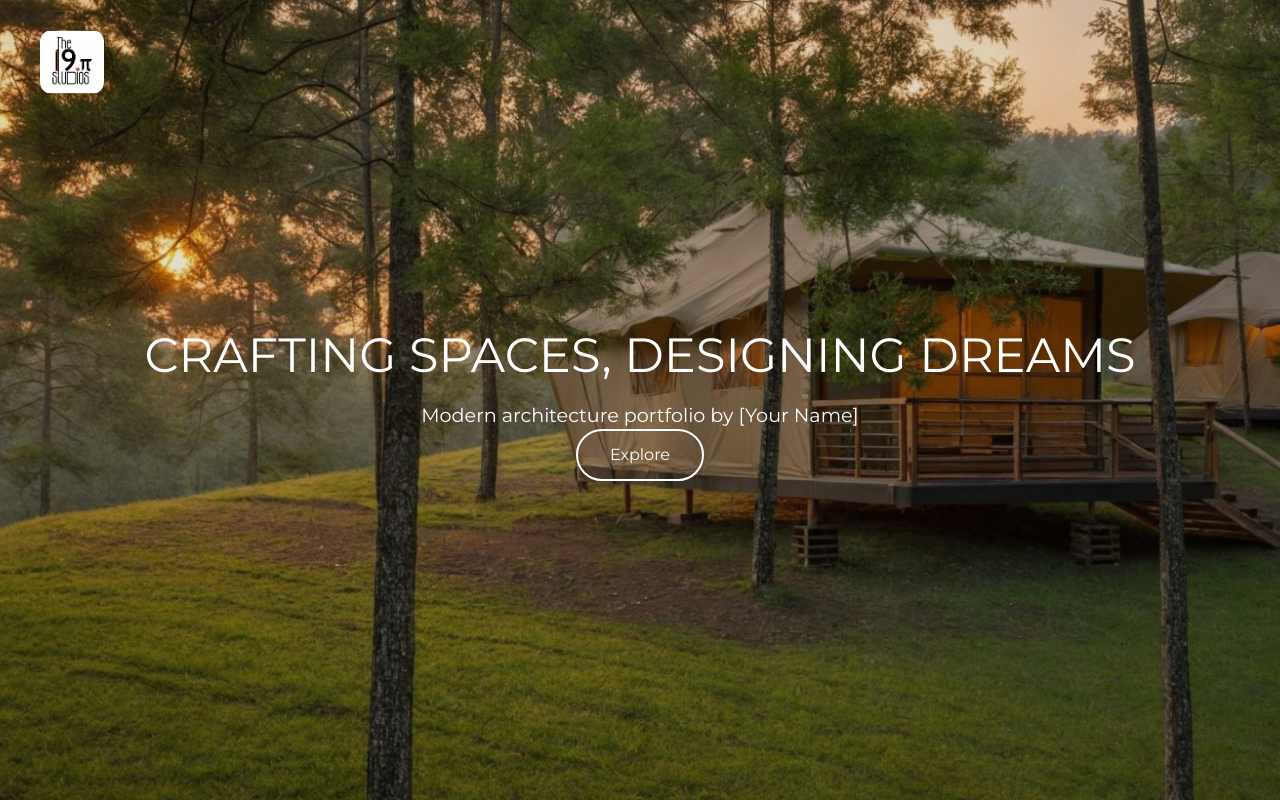
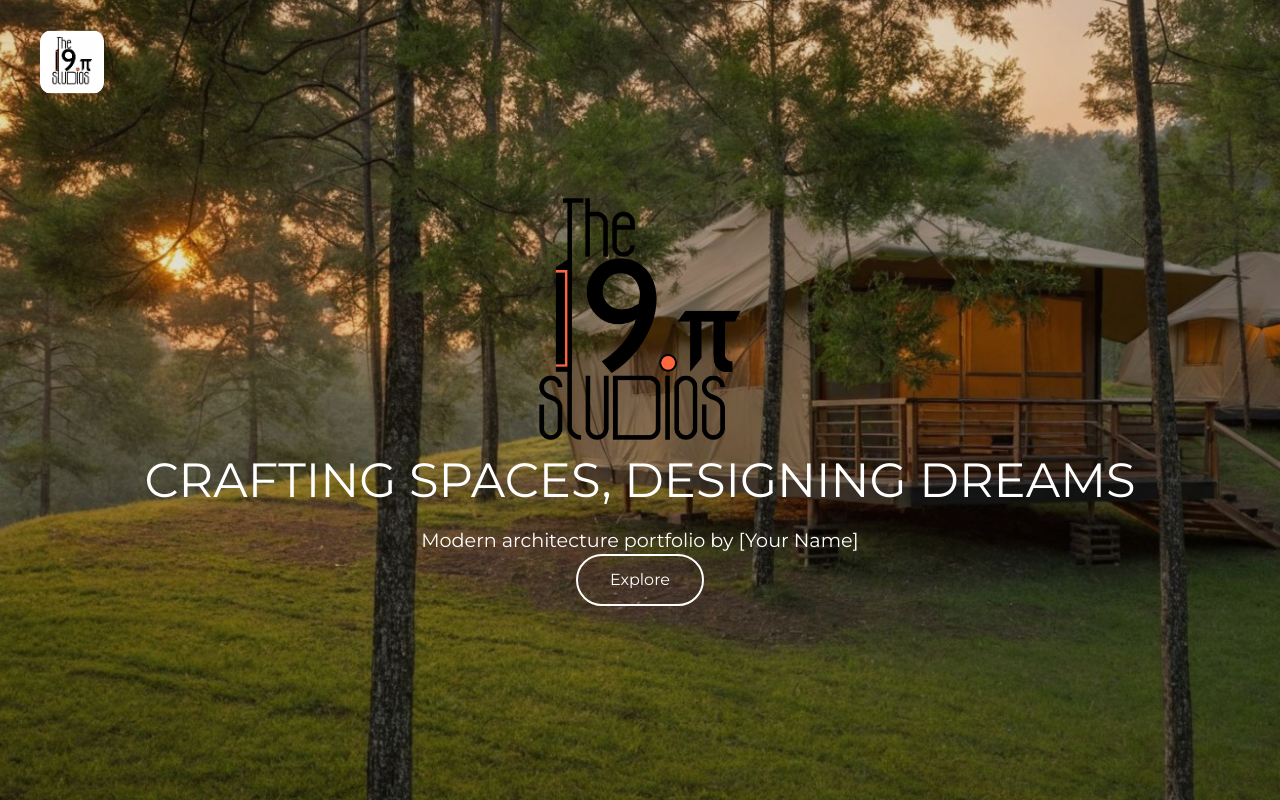
Before and after one commit to ShashiManu/architect-portfolio, a plain HTML site: page Index.html in a window 1280 px wide. Drawn offline with nearby package versions, Linux system fonts and the light colour scheme.

Commit message:
Update Index.html

```diff
--- a/Index.html
+++ b/Index.html
@@ -45,6 +45,7 @@
     </div>
     <div class="overlay"></div>
     <div class="hero-content" data-aos="fade-up">
+      <img src = "images/logo_nobg.png" alt="Logo" style="width:250px; height:250px;">
       <h1>CRAFTING SPACES, DESIGNING DREAMS</h1>
         <p>Modern architecture portfolio by [Your Name]</p>
         <a href="#" class="btn" id="hamburger">Explore</a>
```
